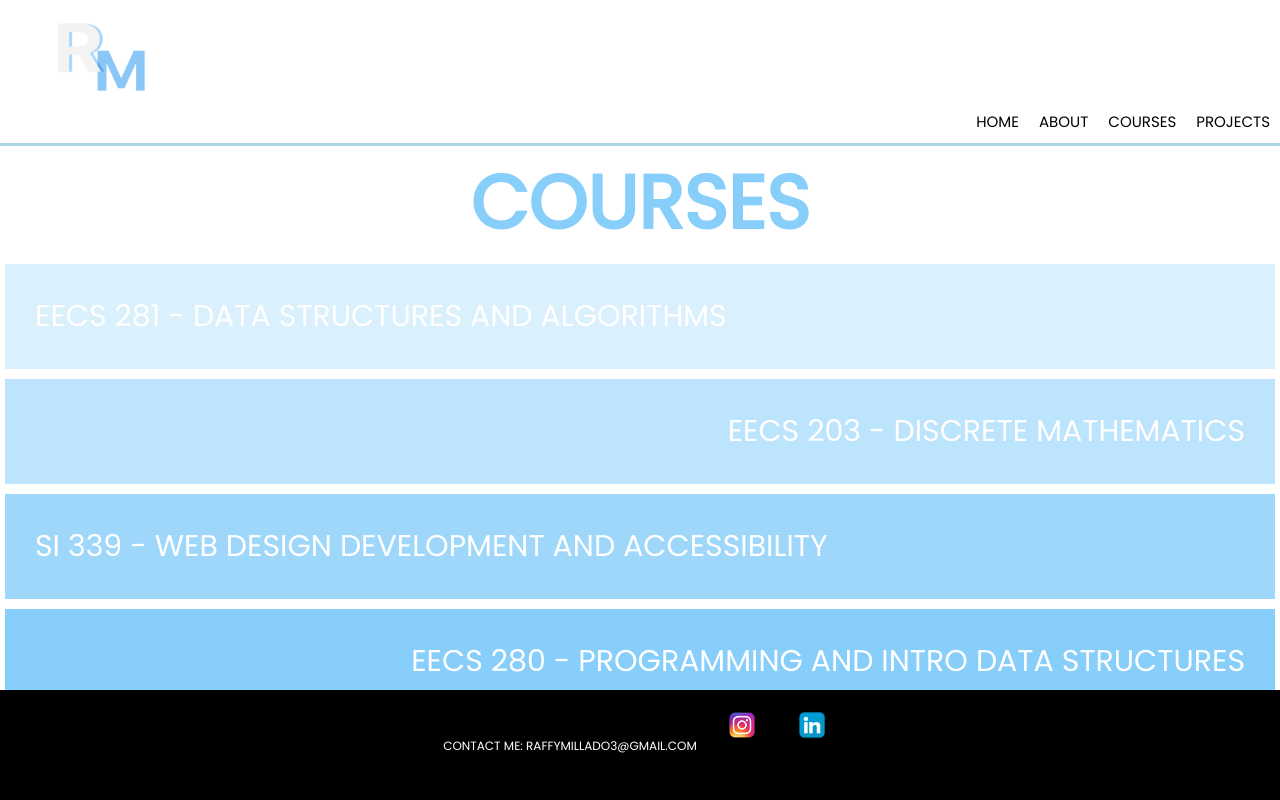
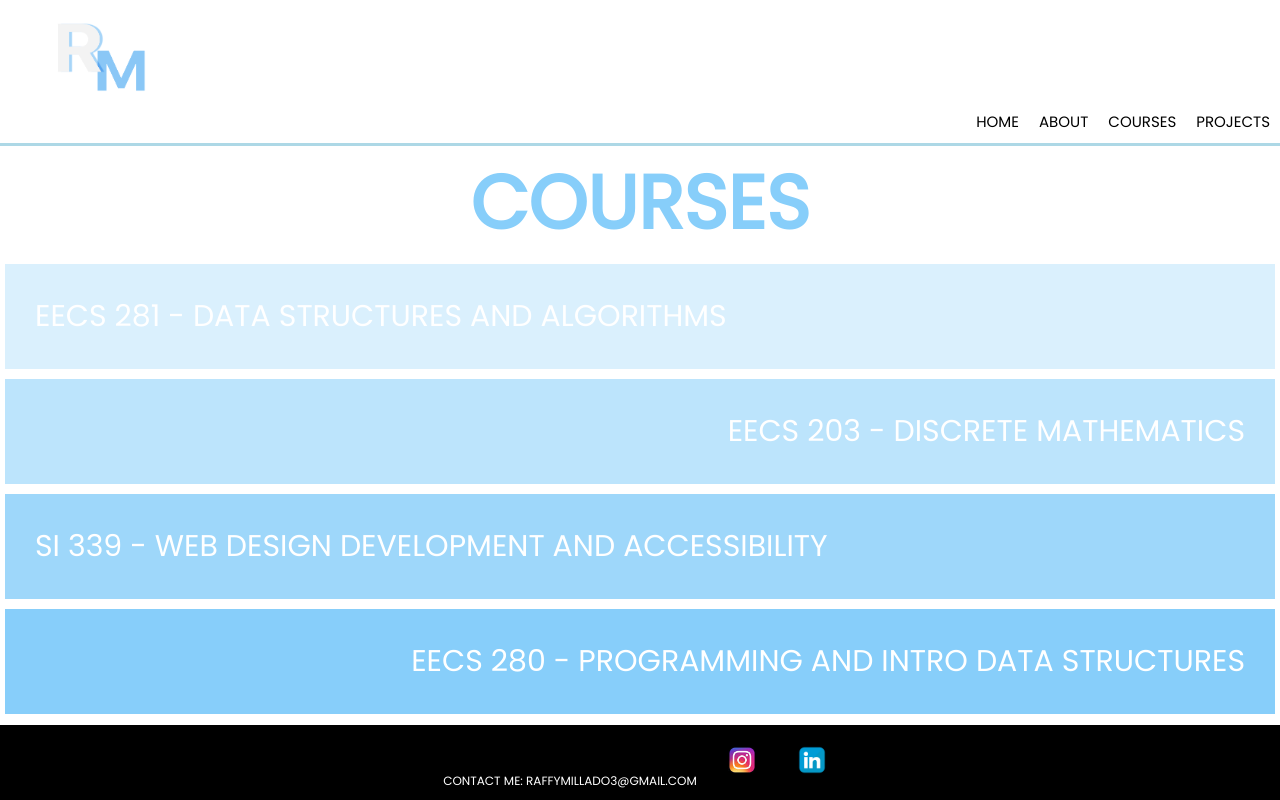
Before and after one commit to rmillado/portfolio, a plain HTML site: page courses.html in a window 1280 px wide. Drawn offline with Linux system fonts and the light colour scheme.

Commit message:
Update style.css

```diff
--- a/css/style.css
+++ b/css/style.css
@@ -130,11 +130,11 @@ footer{
 	position: fixed;
 	bottom: 0;
 	width: 100%;
-	height: 10%;
+	height: fit-content;
 	background: black;
 	color: white;
 	text-align:center;
-	padding-bottom: 100px;
+	padding-bottom: 10px;
 	padding-top: 10px;
 	font-size: 12px;
   }
```
